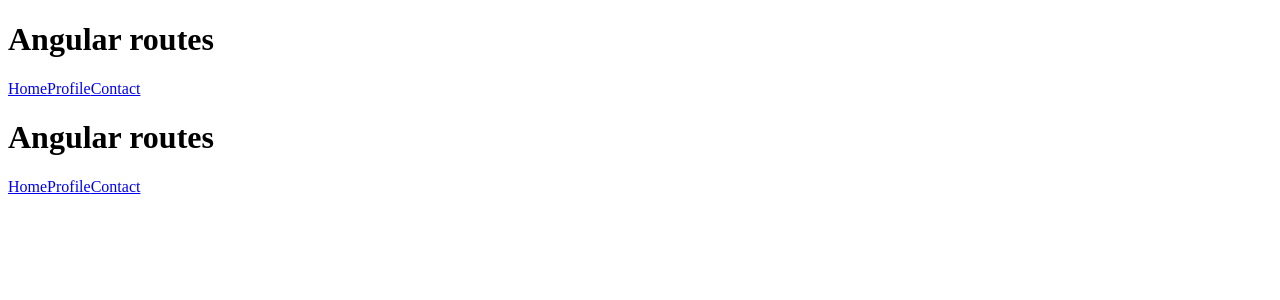
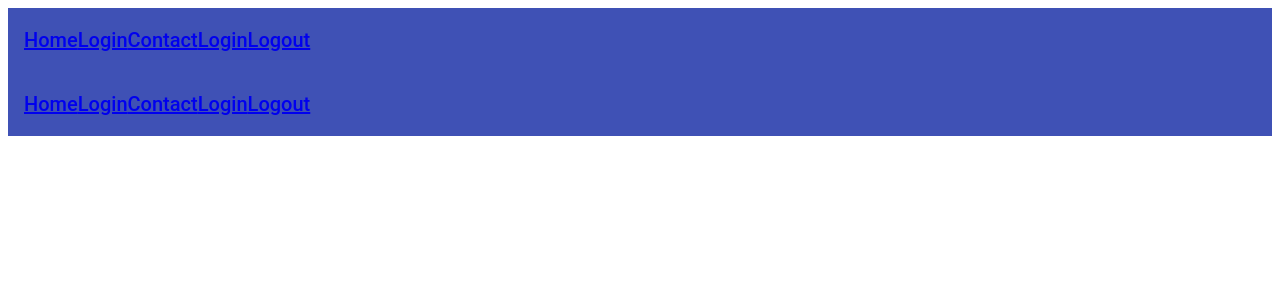
Before and after one commit to BogdanVesylivskyy/profile-angular, an Angular app: page / in a window 1280 px wide. Shown: the top 300 px of the page. Built offline with nearby package versions, Linux system fonts and the light colour scheme.

Commit message:
Add skeleton for login / logout pages

```diff
--- a/src/app/app.component.ts
+++ b/src/app/app.component.ts
@@ -4,15 +4,18 @@ import { Component } from '@angular/core';
   selector: 'app-root',
   templateUrl: './app.component.html',
   styleUrls: ['./app.component.scss'],
-  template: `<div>
-    <h1>Angular routes</h1>
-    <nav>
-      <a routerLink="">Home</a>
-      <a routerLink="/profile">Profile</a>
-      <a routerLink="contact">Contact</a>
-    </nav>
-    <router-outlet></router-outlet>
-  </div>`
+  template: `<mat-toolbar color="primary" class="app-header">
+      <span class="nav-tool-items">
+        <a mat-button routerLink="">Home</a>
+        <a mat-button routerLink="/profile">Login</a>
+        <a mat-button routerLink="/contact">Contact</a>
+        <a mat-button routerLink="/login">Login</a>
+        <a mat-button routerLink="/logout" routerLinkActive="active">Logout</a>
+      </span>
+    </mat-toolbar>
+
+
+    <router-outlet></router-outlet>`
 })
 export class AppComponent {
   title = 'profile-angular-project';
--- /dev/null
+++ b/src/app/components/login-form/login-form.component.html
@@ -0,0 +1 @@
+<p>login-form works!</p>
--- /dev/null
+++ b/src/app/components/login-form/login-form.component.ts
@@ -0,0 +1,16 @@
+import { Component, OnInit } from '@angular/core';
+
+@Component({
+  selector: 'app-login-form',
+  template: `<h3>Login form</h3>`,
+  templateUrl: './login-form.component.html',
+  styleUrls: ['./login-form.component.scss']
+})
+export class LoginFormComponent implements OnInit {
+
+  constructor() { }
+
+  ngOnInit() {
+  }
+
+}
--- /dev/null
+++ b/src/app/components/logout/logout.component.html
@@ -0,0 +1 @@
+<p>logout works!</p>
--- /dev/null
+++ b/src/app/components/logout/logout.component.ts
@@ -0,0 +1,16 @@
+import { Component, OnInit } from '@angular/core';
+
+@Component({
+  selector: 'app-logout',
+  template: `<h3>Logout</h3>`,
+  templateUrl: './logout.component.html',
+  styleUrls: ['./logout.component.scss']
+})
+export class LogoutComponent implements OnInit {
+
+  constructor() { }
+
+  ngOnInit() {
+  }
+
+}
```
Also changed, not shown: src/app/app.module.ts (+10 -2 lines), src/app/components/login-form/login-form.component.scss (added), src/app/components/logout/logout.component.scss (added), 2 other files (tests, documents, lock files or other folders).
